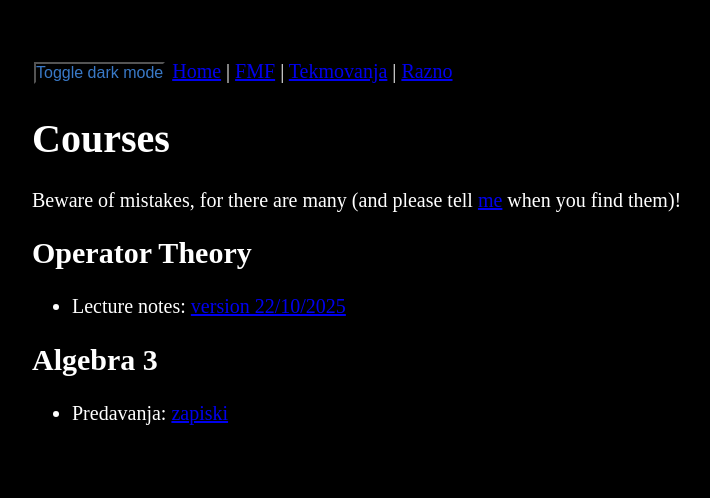
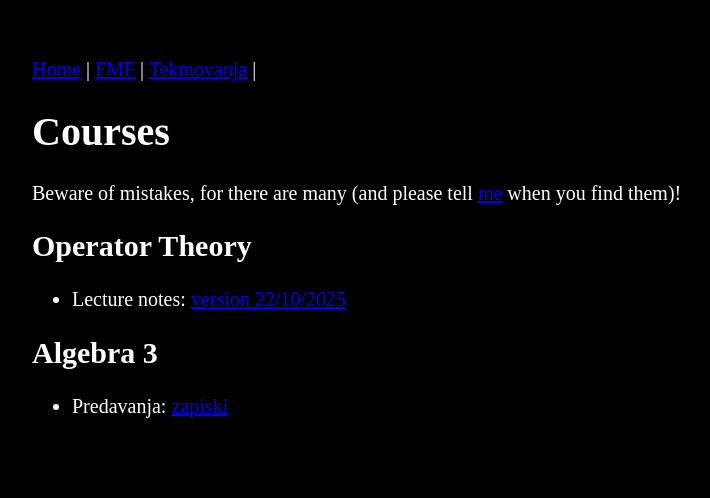
Before and after one commit to janpantner/janpantner.github.io, a plain HTML site: page fmf.html in a window 1280 px wide. Shown: the whole page, without its empty margins (26-736 px from the left). Drawn offline with Linux system fonts and the light colour scheme.

Commit message:
Removed unnecessary things

```diff
--- a/fmf.html
+++ b/fmf.html
@@ -7,11 +7,11 @@
         <meta charset="utf-8">
     </head>
     <body>
-        <button onclick="myFunction()">Toggle dark mode</button>
+        <!--</script><button onclick="myFunction()" color="black">Toggle dark mode</button>-->
         <a href="./index.html">Home</a> |
         <a href="./fmf.html">FMF</a> |
         <a href="./tekmovanja.html">Tekmovanja</a> |
-        <a href="./razno.html">Razno</a>
+        <!--<a href="./razno.html">Razno</a>-->
     </body>
     <h1>Courses</h1>
     Beware of mistakes, for there are many (and please tell <a href="mailto:jan.pantner@gmail.com">me</a> when you find them)!
```
Also changed, not shown: index.html (+2 -2 lines), razno.html (+2 -2 lines), tekmovanja.html (+2 -2 lines).
